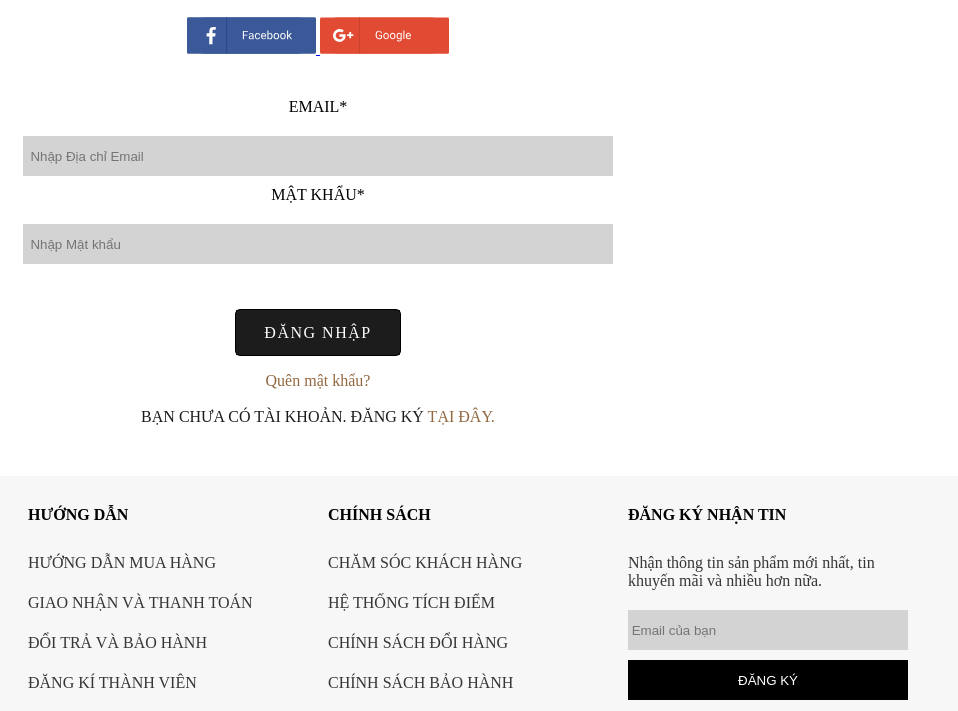
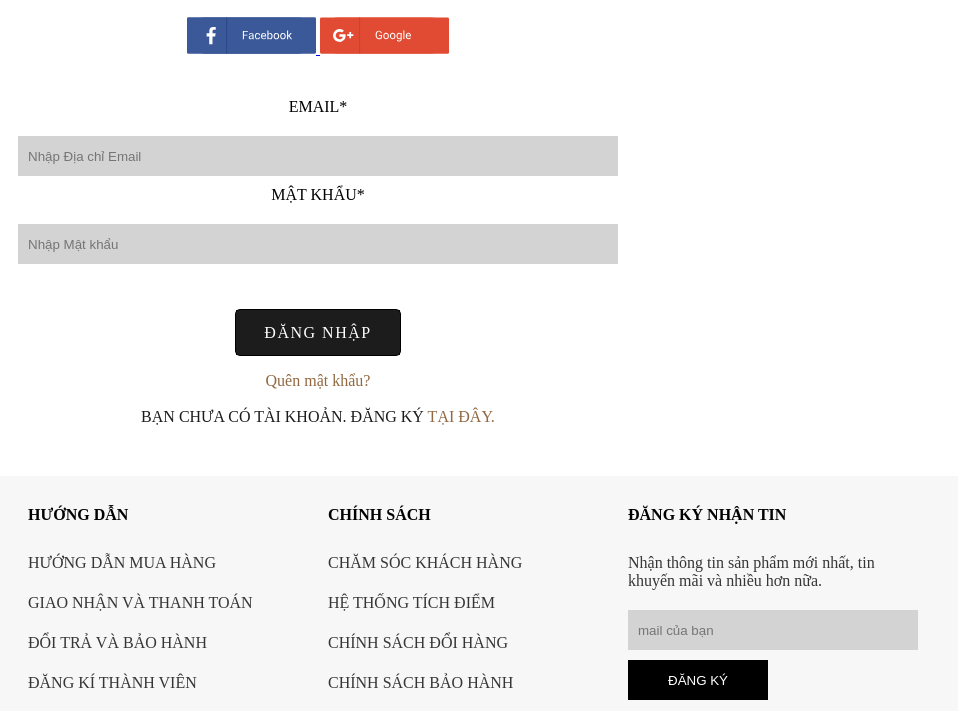
Before and after one commit to RonalTam/doan_web, a plain HTML site: page login.html in a window 1280 px wide. Shown: the part 360-1071 px from the top of the page, 322-1280 px from the left. Drawn offline with Linux system fonts and the light colour scheme.

Commit message:
fix input

```diff
--- a/login.html
+++ b/login.html
@@ -175,11 +175,11 @@
                 <div class="form">
                     <div class="email margin-top">
                         <p>EMAIL*</p>
-                        <input type="text" placeholder="  Nhập Địa chỉ Email" style="width: 50%;">
+                        <input type="text" placeholder="Nhập Địa chỉ Email" style="width: 50%;">
                     </div>
                     <div class="password">
                         <p>MẬT KHẨU*</p>
-                        <input type="text" placeholder="  Nhập Mật khẩu" style="width: 50%;">
+                        <input type="text" placeholder="Nhập Mật khẩu" style="width: 50%;">
                     </div>
                     <div class="product-button">
                         <a href="#" class="evo-button">ĐĂNG NHẬP</a>
@@ -270,7 +270,7 @@
                         <h3>ĐĂNG KÝ NHẬN TIN</h3>
                         <p style="color: #363636;">Nhận thông tin sản phẩm mới nhất, tin khuyến mãi và nhiều hơn nữa.</p>
                         <div class="form">
-                            <input type="email" placeholder=" Email của bạn">
+                            <input type="email" placeholder="mail của bạn">
                             <button>ĐĂNG KÝ</button>
                         </div>
                         <div class="footer-social">
--- a/style.css
+++ b/style.css
@@ -584,6 +584,7 @@ html, body, div, span,h1, h2, h3, h4, h5, h6, p{
     border: 0px;
     padding: 0 0;
     background: #d3d3d3;
+    padding-left: 10px;
 }
 
 .form input:focus-visible {
@@ -591,7 +592,7 @@ html, body, div, span,h1, h2, h3, h4, h5, h6, p{
 }
 
 .form button {
-    width: 100%;
+    width: 50%;
     height: 40px;
     border: 1px solid #000000;
     background-color: #000000;
```
Also changed, not shown: index.html (+1 -1 lines), register.html (+6 -6 lines).
